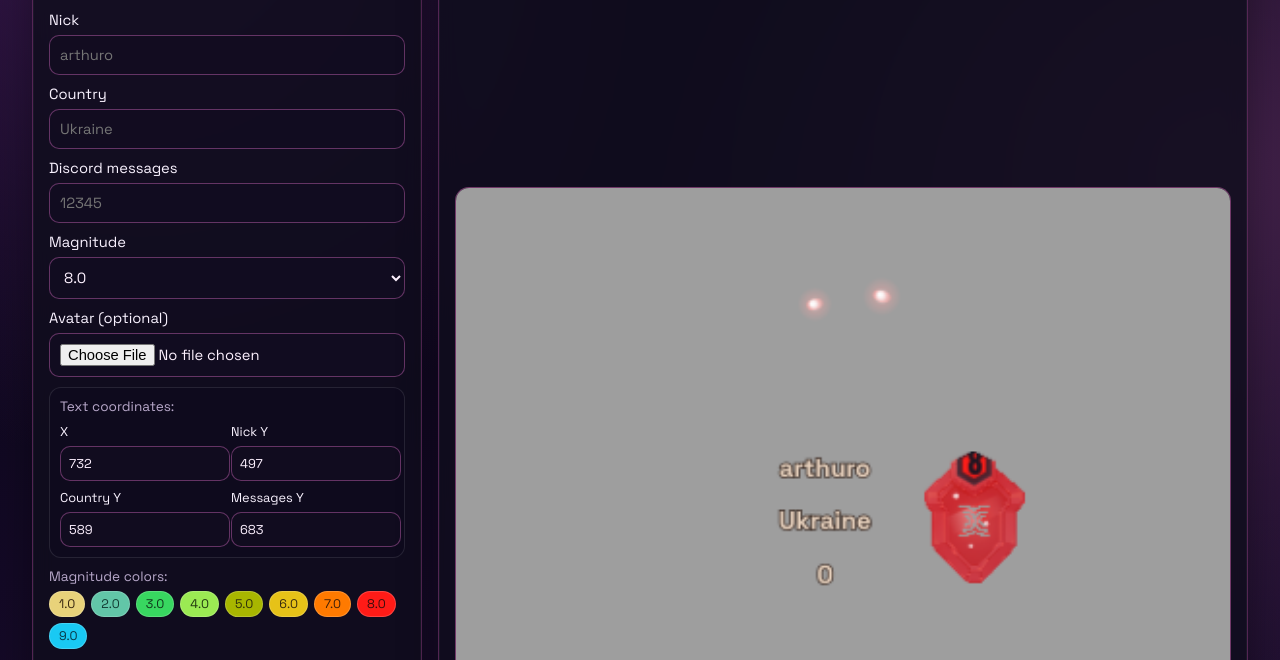
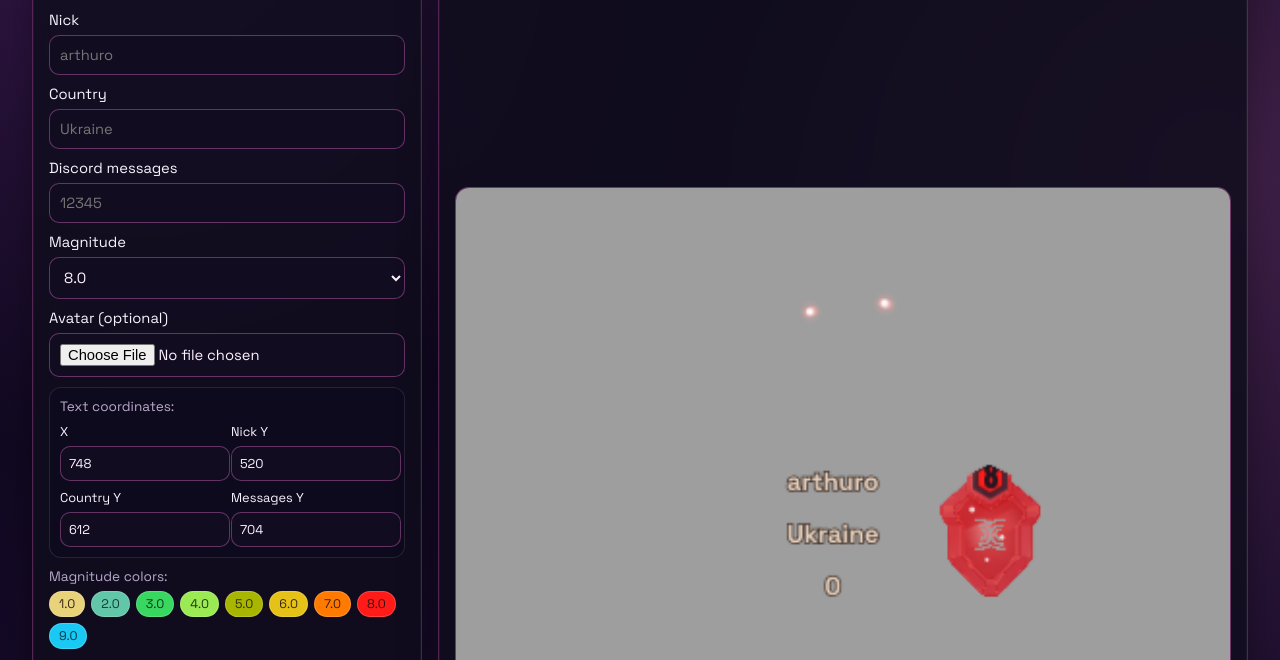
Before and after one commit to arthuroua/seismic-crystal-box-dapp, a website: page card-maker.html in a window 1280 px wide. Shown: the part 131-791 px from the top of the page. Drawn offline with nearby package versions, Linux system fonts and the light colour scheme.

Commit message:
Retune avatar, eye glow, text and crystal positions

```diff
--- a/card-maker.html
+++ b/card-maker.html
@@ -55,19 +55,19 @@
             <div class="layout-grid">
               <label>
                 X
-                <input id="textXInput" type="number" step="1" value="732" />
+                <input id="textXInput" type="number" step="1" value="748" />
               </label>
               <label>
                 Nick Y
-                <input id="textY1Input" type="number" step="1" value="497" />
+                <input id="textY1Input" type="number" step="1" value="520" />
               </label>
               <label>
                 Country Y
-                <input id="textY2Input" type="number" step="1" value="589" />
+                <input id="textY2Input" type="number" step="1" value="612" />
               </label>
               <label>
                 Messages Y
-                <input id="textY3Input" type="number" step="1" value="683" />
+                <input id="textY3Input" type="number" step="1" value="704" />
               </label>
             </div>
           </div>
@@ -109,6 +109,6 @@
     </main>
 
     <script src="./config.js"></script>
-    <script src="./card-maker.js?v=20260410e"></script>
+    <script src="./card-maker.js?v=20260410f"></script>
   </body>
 </html>
--- a/card-maker.js
+++ b/card-maker.js
@@ -8,18 +8,18 @@
   const TEMPLATE_SRC = "./assets/seismic-card-template.png?v=20260410a";
   const CRYSTAL_9_SRC = "./assets/magnitude-9-ref.jpg";
   // Overlay layout tuned for the custom 3012x2000 template art.
-  const CRYSTAL_POS_X = 1028;
-  const CRYSTAL_POS_Y = 696;
+  const CRYSTAL_POS_X = 1060;
+  const CRYSTAL_POS_Y = 720;
   const CRYSTAL_BASE_SIZE = 125;
   const AVATAR_CENTER_X = 500;
-  const AVATAR_CENTER_Y = 410;
-  const AVATAR_RADIUS = 68;
-  const EYE_LEFT = { x: 712, y: 205, rx: 17, ry: 11, angle: -0.28 };
-  const EYE_RIGHT = { x: 845, y: 191, rx: 19, ry: 12, angle: 0.28 };
-  const TEXT_X = 732;
-  const TEXT_Y_1 = 497;
-  const TEXT_Y_2 = 589;
-  const TEXT_Y_3 = 683;
+  const AVATAR_CENTER_Y = 482;
+  const AVATAR_RADIUS = 62;
+  const EYE_LEFT = { x: 704, y: 218, rx: 16, ry: 10, angle: -0.28 };
+  const EYE_RIGHT = { x: 852, y: 204, rx: 17, ry: 10, angle: 0.28 };
+  const TEXT_X = 748;
+  const TEXT_Y_1 = 520;
+  const TEXT_Y_2 = 612;
+  const TEXT_Y_3 = 704;
   const TEXT_MAX_WIDTH = 250;
   const HISTORY_STORAGE_KEY = "seismic-card-history-v1";
   const HISTORY_MAX_ITEMS = 24;
@@ -241,7 +241,7 @@
         ry: scaleU(baseEye.ry),
         angle: baseEye.angle
       };
-      const auraRadius = Math.max(eye.rx, eye.ry) * 2.05;
+      const auraRadius = Math.max(eye.rx, eye.ry) * 1.55;
 
       ctx.save();
       ctx.translate(eye.x, eye.y);
@@ -249,8 +249,8 @@
 
       // Outer aura.
       const aura = ctx.createRadialGradient(0, 0, eye.rx * 0.28, 0, 0, auraRadius);
-      aura.addColorStop(0, "rgba(255,255,255,0.45)");
-      aura.addColorStop(0.35, hexToRgba(color, 0.30));
+      aura.addColorStop(0, "rgba(255,255,255,0.35)");
+      aura.addColorStop(0.35, hexToRgba(color, 0.22));
       aura.addColorStop(1, hexToRgba(color, 0));
       ctx.fillStyle = aura;
       ctx.beginPath();
@@ -258,10 +258,10 @@
       ctx.fill();
 
       // Core eye light.
-      const core = ctx.createRadialGradient(-eye.rx * 0.22, -eye.ry * 0.22, 1, 0, 0, eye.rx * 1.1);
+      const core = ctx.createRadialGradient(-eye.rx * 0.16, -eye.ry * 0.1, 1, 0, 0, eye.rx * 0.95);
       core.addColorStop(0, "rgba(255,255,255,0.95)");
-      core.addColorStop(0.5, hexToRgba(color, 0.72));
-      core.addColorStop(1, hexToRgba(color, 0.2));
+      core.addColorStop(0.5, hexToRgba(color, 0.58));
+      core.addColorStop(1, hexToRgba(color, 0.16));
       ctx.fillStyle = core;
       ctx.beginPath();
       ctx.ellipse(0, 0, eye.rx, eye.ry, 0, 0, Math.PI * 2);
```
